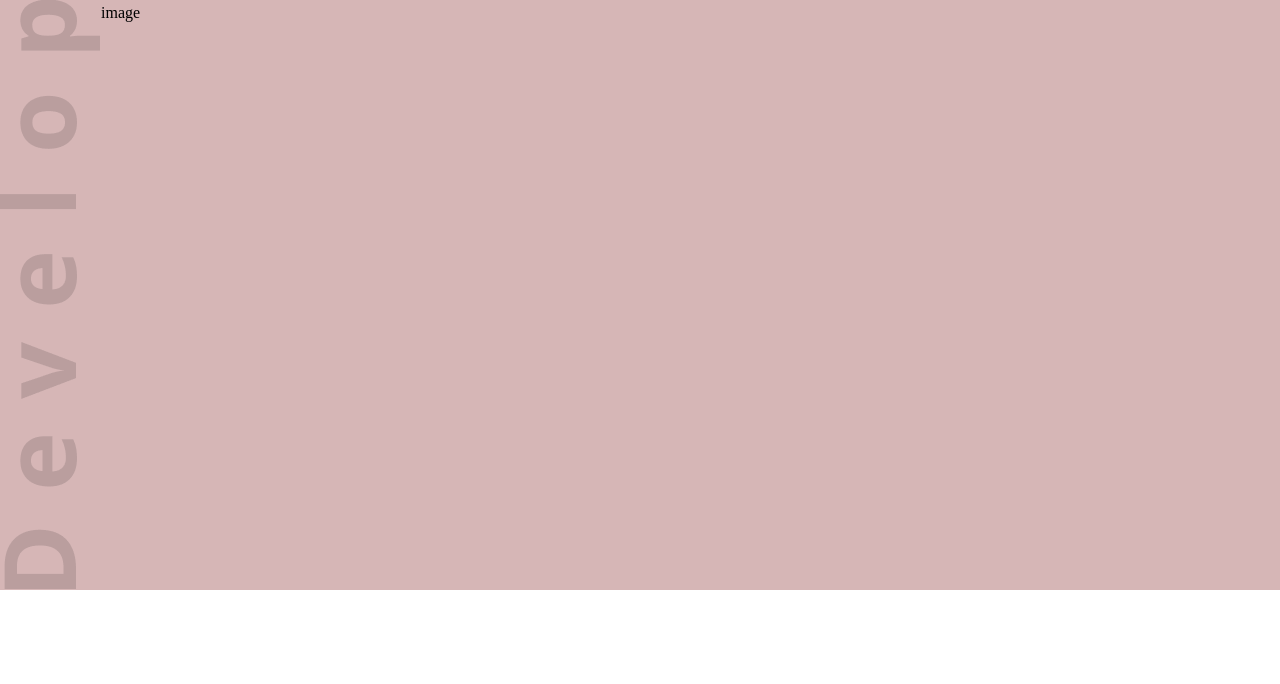
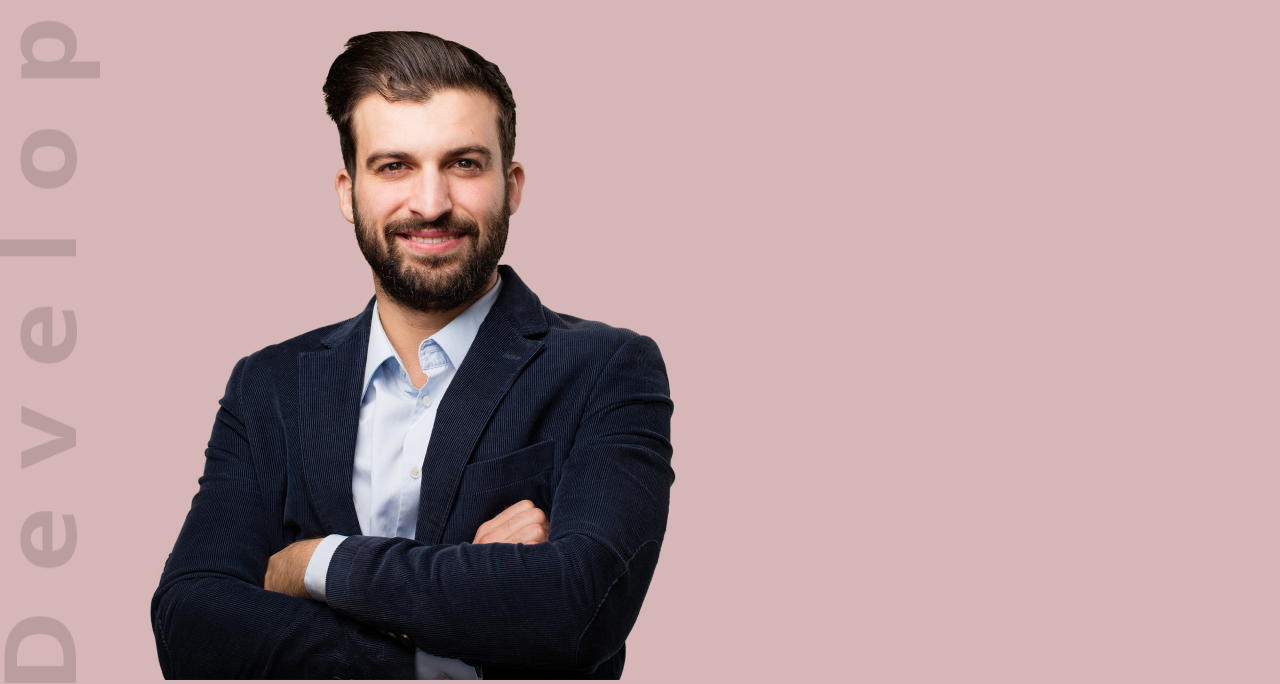
Before and after one commit to sham-im/pactice-tasks, a plain HTML site: page index.html in a window 1280 px wide. Shown: the part 174-858 px from the top of the page. Before the commit the page ends 800 px from the top, so only its background shows below. Drawn offline with Linux system fonts and the light colour scheme.

Commit message:
hardy picture added

```diff
--- a/index.html
+++ b/index.html
@@ -42,7 +42,7 @@
                 </div>
              </section>
              <section>
-                image
+                <img src="image/hardy.png" alt="hardy">
              </section>
         </div>
 
```
